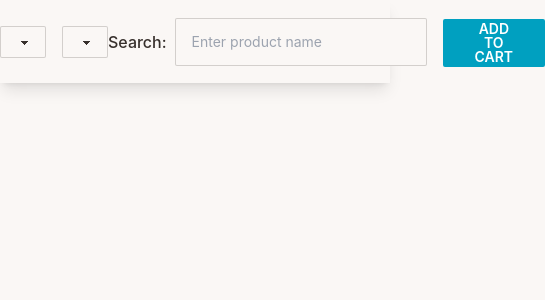
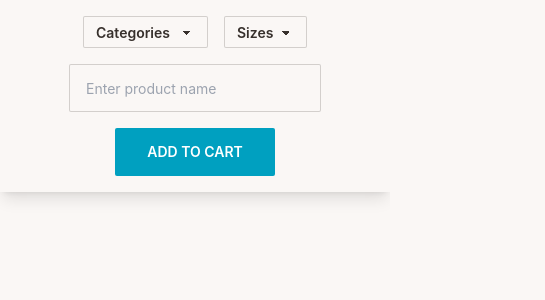
Before and after one commit to devhasibulislam/toothsi-reactjs-assignment, a React (Create React App) app: page / in a window 390 px wide. Shown: the top 300 px of the page, 545 px wide, since content can reach past the window. Built offline with nearby package versions, Linux system fonts and the light colour scheme; the HTML template or start-up script is replaced by a standard one.

Commit message:
static responsive header done

```diff
--- a/src/components/filter/Filter.js
+++ b/src/components/filter/Filter.js
@@ -4,8 +4,8 @@ import RightFilter from "./RightFilter";
 
 const Filter = () => {
   return (
-    <section className="shadow-lg py-4">
-      <div className="flex justify-between items-center container mx-auto">
+    <section className="shadow-lg py-4 lg:px-0 px-4">
+      <div className="flex lg:flex-row md:flex-row flex-col lg:gap-y-0 md:gap-y-0 gap-y-4 justify-between items-center container mx-auto">
         {/* header left */}
         <LeftFilter />
 
--- a/src/components/filter/RightFilter.js
+++ b/src/components/filter/RightFilter.js
@@ -3,10 +3,10 @@ import React from "react";
 const RightFilter = () => {
   return (
     <section>
-      <div className="flex gap-x-4">
+      <div className="flex lg:flex-row md:flex-row flex-col gap-x-4 lg:gap-y-0 md:gap-y-0 gap-y-4">
         {/* search filter */}
         <div className="flex items-center gap-x-2">
-          <span className="font-medium">Search:</span>
+          <span className="font-medium lg:block md:block hidden">Search:</span>
           <input
             type="text"
             placeholder="Enter product name"
```
